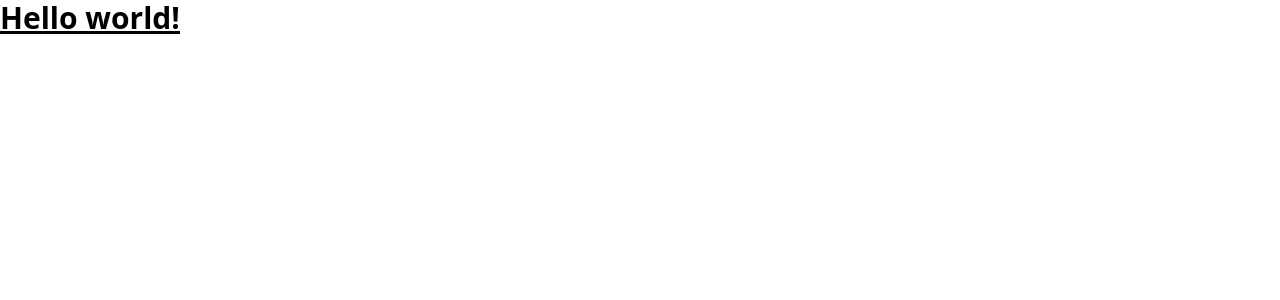
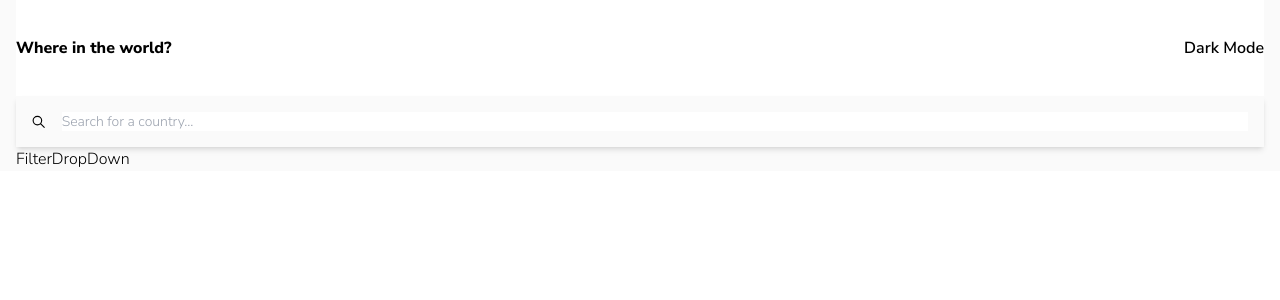
Before and after one commit to anwari-fikri/rest-countries-api, a React (Create React App) app: page / in a window 1280 px wide. Shown: the top 300 px of the page. Built offline with nearby package versions, Linux system fonts and the light colour scheme.

Commit message:
styling setup and add search bar

```diff
--- a/package.json
+++ b/package.json
@@ -8,6 +8,7 @@
     "@testing-library/user-event": "^13.5.0",
     "react": "^18.2.0",
     "react-dom": "^18.2.0",
+    "react-icons": "^4.8.0",
     "react-scripts": "5.0.1",
     "web-vitals": "^2.1.4"
   },
--- a/public/index.html
+++ b/public/index.html
@@ -24,6 +24,12 @@
       work correctly both with client-side routing and a non-root public URL.
       Learn how to configure a non-root public URL by running `npm run build`.
     -->
+    <link rel="preconnect" href="https://fonts.googleapis.com" />
+    <link rel="preconnect" href="https://fonts.gstatic.com" crossorigin />
+    <link
+      href="https://fonts.googleapis.com/css2?family=Nunito+Sans:wght@300;600;800&display=swap"
+      rel="stylesheet"
+    />
     <title>React App</title>
   </head>
   <body>
--- a/src/App.js
+++ b/src/App.js
@@ -1,3 +1,15 @@
-export default function App() {
-  return <h1 className="text-3xl font-bold underline">Hello world!</h1>;
+import FilterDropDown from "./components/FilterDropDown";
+import Header from "./components/Header";
+import SearchBar from "./components/SearchBar";
+
+function App() {
+  return (
+    <div className="px-4 bg-very-light-gray-light">
+      <Header />
+      <SearchBar />
+      <FilterDropDown />
+    </div>
+  );
 }
+
+export default App;
--- /dev/null
+++ b/src/components/FilterDropDown.jsx
@@ -0,0 +1,7 @@
+import React from "react";
+
+const FilterDropDown = () => {
+  return <div>FilterDropDown</div>;
+};
+
+export default FilterDropDown;
--- /dev/null
+++ b/src/components/Header.jsx
@@ -0,0 +1,12 @@
+import React from "react";
+
+const Header = () => {
+  return (
+    <div className="flex justify-between items-center h-24 bg-white">
+      <h1 className="font-bold">Where in the world?</h1>
+      <p className="font-semibold">Dark Mode</p>
+    </div>
+  );
+};
+
+export default Header;
--- /dev/null
+++ b/src/components/SearchBar.jsx
@@ -0,0 +1,17 @@
+import React from "react";
+import { GrSearch } from "react-icons/gr";
+
+const SearchBar = () => {
+  return (
+    <div className="flex items-center gap-4 w-full shadow-md p-4 text-sm text-dark-gray-light">
+      <GrSearch />
+      <input
+        className="w-full h-full focus:outline-none"
+        placeholder={"Search for a country..."}
+        name="Search"
+      />
+    </div>
+  );
+};
+
+export default SearchBar;
--- a/tailwind.config.js
+++ b/tailwind.config.js
@@ -1,7 +1,41 @@
 /** @type {import('tailwindcss').Config} */
 module.exports = {
   content: ["./src/**/*.{js,jsx,ts,tsx}"],
+  darkMode: "class",
   theme: {
+    extend: {
+      // - Dark Blue (Dark Mode Elements): hsl(209, 23%, 22%)
+      // - Very Dark Blue (Dark Mode Background): hsl(207, 26%, 17%)
+      // - Very Dark Blue (Light Mode Text): hsl(200, 15%, 8%)
+      // - Dark Gray (Light Mode Input): hsl(0, 0%, 52%)
+      // - Very Light Gray (Light Mode Background): hsl(0, 0%, 98%)
+      // - White (Dark Mode Text & Light Mode Elements): hsl(0, 0%, 100%)
+      colors: {
+        "dark-blue": {
+          dark: "hsl(209, 23%, 22%)",
+        },
+        "very-dark-blue": {
+          dark: "hsl(207, 26%, 17%)",
+          light: "hsl(200, 15%, 8%)",
+        },
+        "dark-gray": {
+          light: "hsl(0, 0%, 52%)",
+        },
+        "very-light-gray": {
+          light: "hsl(0, 0%, 98%)",
+        },
+        white: "hsl(0, 0%, 100%)",
+      },
+      fontSize: {
+        "homepage-items": "14px",
+        "detail-page": "16px",
+      },
+      fontFamily: {
+        "sans": ["Nunito Sans", "sans-serif"],
+      },
+    },
+  },
+  variants: {
     extend: {},
   },
   plugins: [],
```
Also changed, not shown: 1 other file (tests, documents, lock files or other folders).
